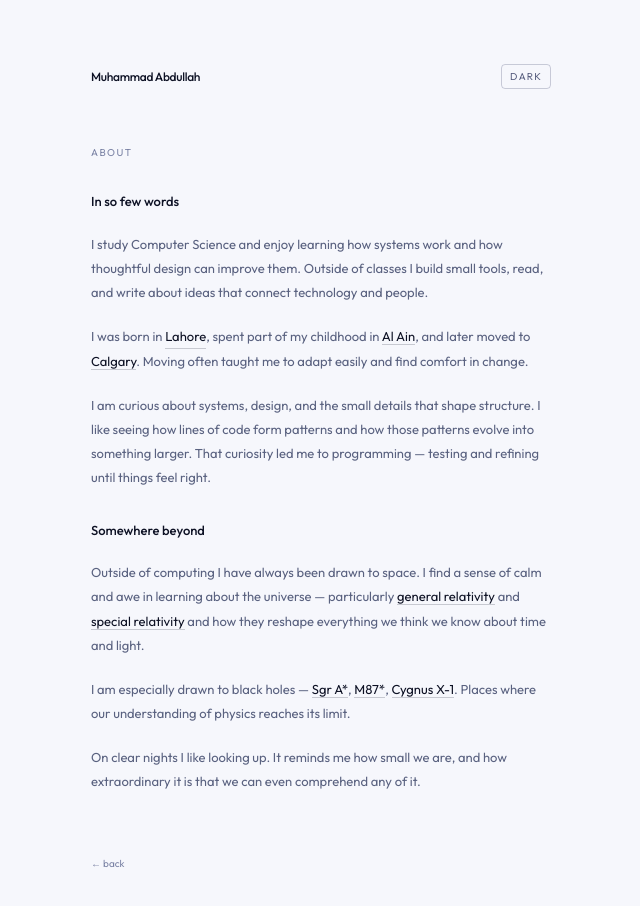
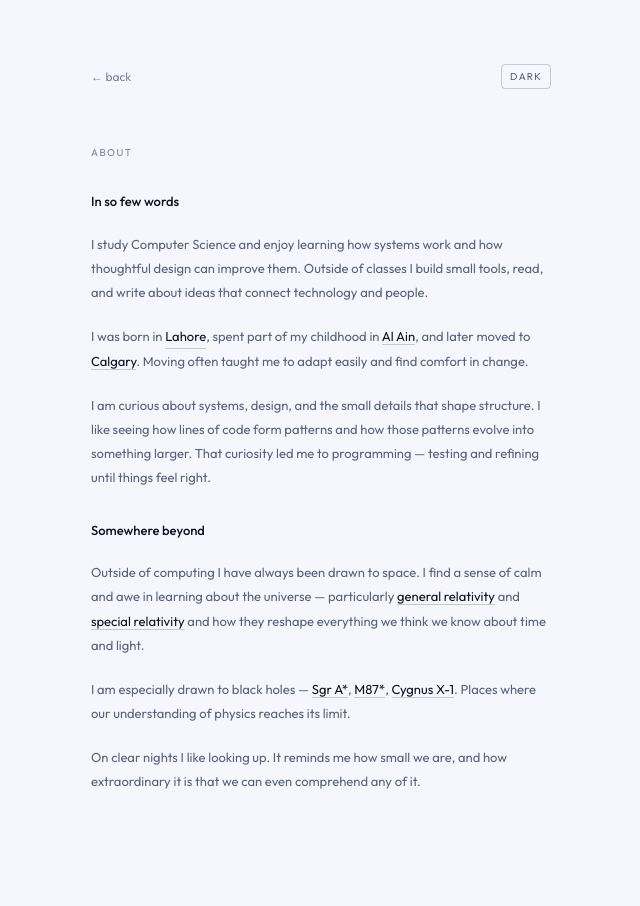
Before and after one commit to muhammada138/muhammada138.github.io, an Astro site: page /about in a window 1280 px wide. Shown: the whole page, without its empty margins (319-959 px from the left). After the commit the page ends 857 px from the top, so only its background shows below. Built offline with nearby package versions, Linux system fonts and the light colour scheme; Astro itself is replaced by a stand-in of ours.

Commit message:
move back button to top left header, remove footer

```diff
--- a/src/components/PageShell.tsx
+++ b/src/components/PageShell.tsx
@@ -20,12 +20,11 @@ export default function PageShell({ children, backHref = '/', backLabel = 'back'
           className="flex items-center justify-between mb-14"
         >
           <a
-            href="/"
-            className="text-[12px] font-medium tracking-tight no-underline
-                       text-[#0d1124] dark:text-[#dde0f0]
-                       hover:text-gold dark:hover:text-gold transition-colors duration-150"
+            href={backHref}
+            className="text-[12px] no-underline text-[#7a82a4] dark:text-[#4b5070]
+                       hover:text-[#0d1124] dark:hover:text-[#dde0f0] transition-colors duration-150"
           >
-            Muhammad Abdullah
+            ← {backLabel}
           </a>
           <ThemeToggle />
         </motion.header>
@@ -38,21 +37,6 @@ export default function PageShell({ children, backHref = '/', backLabel = 'back'
           {children}
         </motion.main>
 
-        <motion.footer
-          initial={{ opacity: 0 }}
-          animate={{ opacity: 1 }}
-          transition={{ duration: 0.4, delay: 0.35 }}
-          className="mt-14"
-        >
-          <a
-            href={backHref}
-            className="text-[10px] no-underline text-[#7a82a4] dark:text-[#4b5070]
-                       hover:text-[#0d1124] dark:hover:text-[#dde0f0] transition-colors duration-150"
-          >
-            ← {backLabel}
-          </a>
-        </motion.footer>
-
       </div>
     </div>
   );
```
